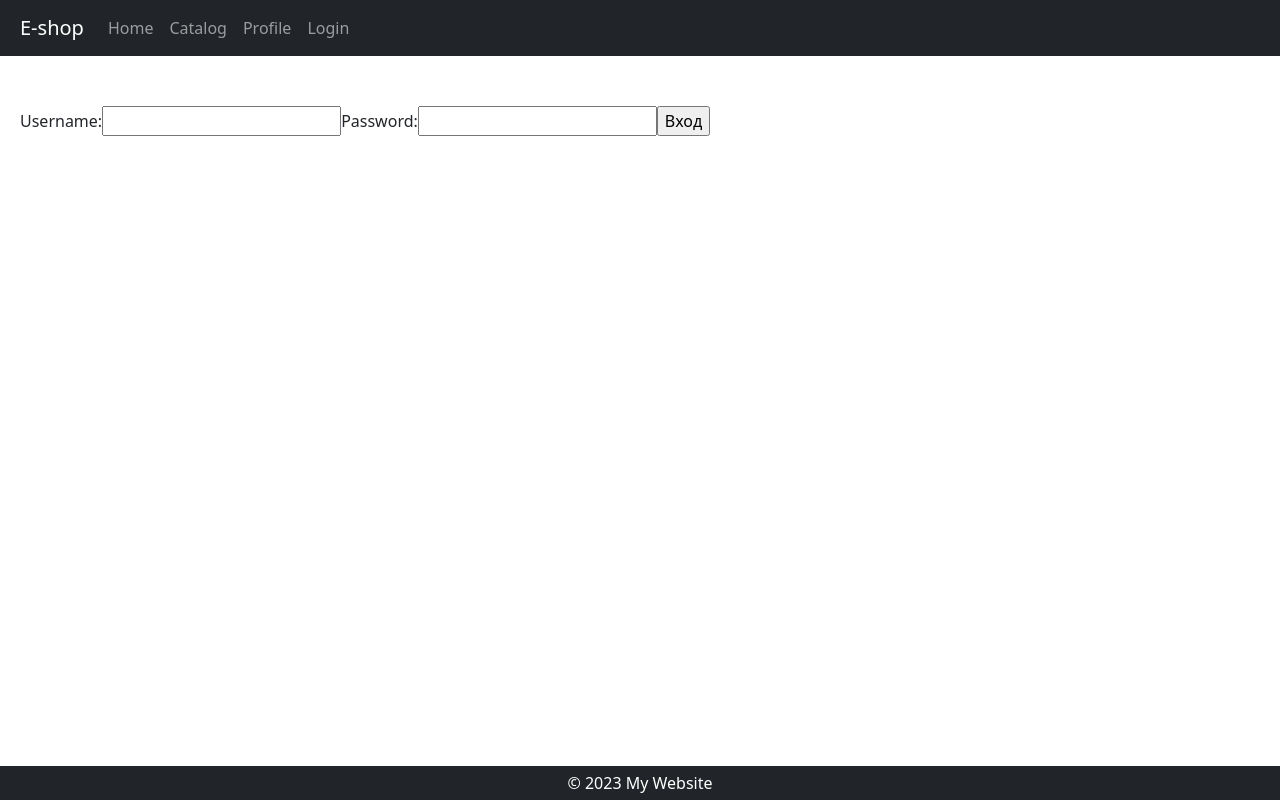
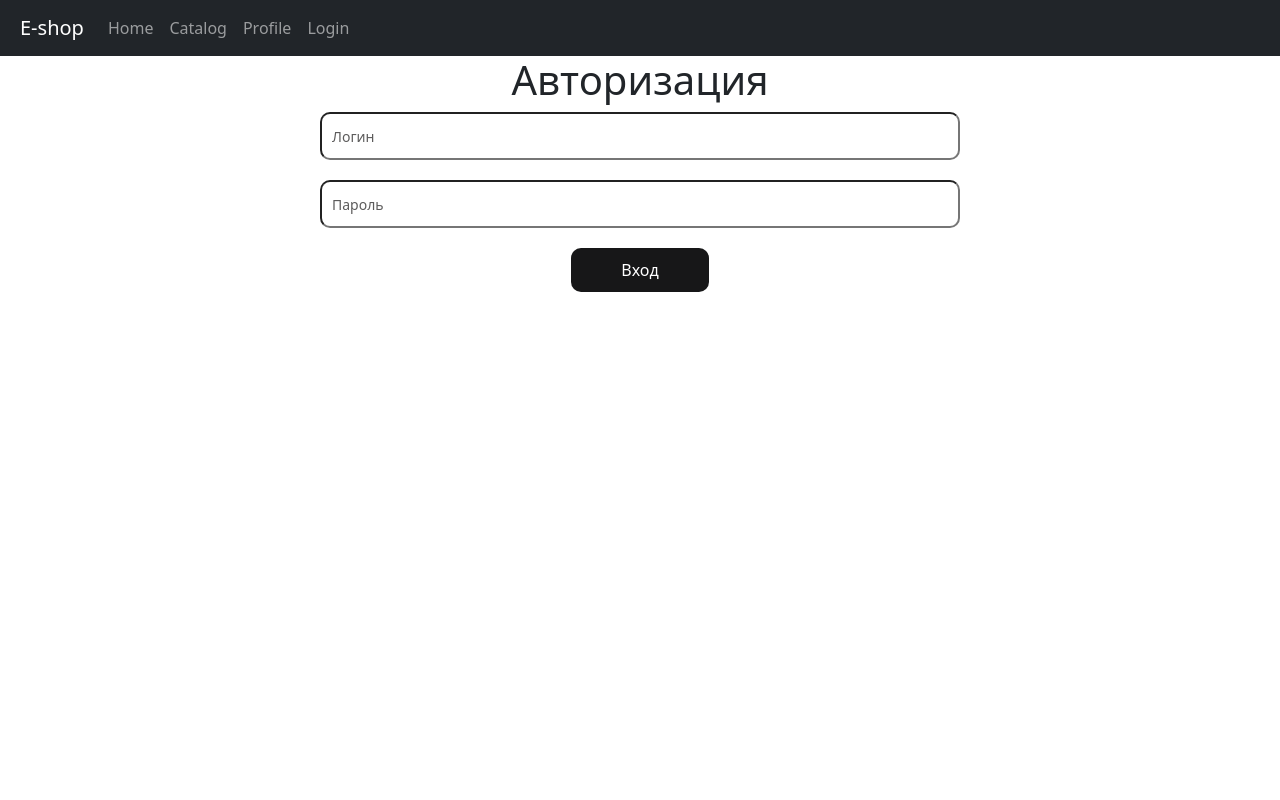
Before and after one commit to nikiforovki/my-shop, a React (Create React App) app: page /login in a window 1280 px wide. Shown: the top 800 px of the page. Built offline with nearby package versions, Linux system fonts and the light colour scheme.

Commit message:
TS/LOGIN

```diff
--- a/src/Pages/Profile.js
+++ /dev/null
@@ -1,50 +0,0 @@
-import React, { useEffect } from 'react';
-import { useLocation, useSearchParams, useNavigate } from 'react-router-dom';
-import useLocalStorage from './loginPage/useLocalStorage.js';
-
-const Profile = () => {
- const location = useLocation();
- const navigate = useNavigate();
- const [orders, setOrders] = useLocalStorage('orders', []);
- const [user, setUser] = useLocalStorage('user', null);
- const [searchParams, setSearchParams] = useSearchParams();
-
- useEffect(() => {
- const params = new URLSearchParams(location.search);
- const ordersParam = params.get('orders');
- if (ordersParam) {
- setOrders(JSON.parse(decodeURIComponent(ordersParam)));
- }
- }, [location]);
-
- const handleDelete = (orderId) => {
- const newOrders = orders.filter(order => order.id !== orderId);
- setOrders(newOrders);
- const newOrdersString = JSON.stringify(newOrders);
- searchParams.set('orders', encodeURIComponent(newOrdersString));
- setSearchParams(searchParams);
- };
-
- const handleLogout = () => {
- setUser(null);
- navigate('/');
- };
-
- return (
- <div>
-  {user && <p>Welcome, {user.name}</p>} {/* Отображаем имя пользователя */}
-  <button onClick={handleLogout}>Выход</button> {/* Добавляем функцию выхода */}
-  <h2>Заказы</h2>
-  <ul>
-    {orders.map(order => (
-      <li key={order.id}>
-        {order.description}
-        <button onClick={() => handleDelete(order.id)}>Отменить</button>
-      </li>
-    ))}
-  </ul>
- </div>
- );
-};
-
-export default Profile;
--- /dev/null
+++ b/src/Pages/Profile/Profile.module.css
@@ -0,0 +1,11 @@
+.center {
+    display: flex;
+    flex-direction: column;
+    justify-content: center;
+    align-items: center;
+    height: 100vh;
+   }
+
+   .zakaz {
+    text-align: center;
+   }
--- /dev/null
+++ b/src/Pages/Profile/Profile.tsx
@@ -0,0 +1,70 @@
+import React, { useEffect } from 'react';
+// import React, { useEffect, ChangeEvent, FormEvent } from 'react';
+import { useLocation, useSearchParams, useNavigate } from 'react-router-dom';
+import useLocalStorage from '../loginPage/useLocalStorage.js';
+import styles from './Profile.module.css';
+
+// import styles from '../Pages/Profile/Profile.module.css'
+
+
+
+
+
+interface Order {
+ id: string;
+ description: string;
+ date?: Date;
+}
+
+interface User {
+ name: string;
+}
+
+const Profile: React.FC = () => {
+ const location = useLocation();
+ const navigate = useNavigate();
+ const [orders, setOrders] = useLocalStorage<Order[]>('orders', []);
+ const [user, setUser] = useLocalStorage<User | null>('user', null);
+ const [searchParams, setSearchParams] = useSearchParams();
+
+ useEffect(() => {
+  const params = new URLSearchParams(location.search);
+  const ordersParam = params.get('orders');
+  if (ordersParam) {
+    setOrders(JSON.parse(decodeURIComponent(ordersParam)));
+  }
+}, [location, setOrders]);
+
+
+ const handleDelete = (orderId: string) => {
+   const newOrders = orders.filter(order => order.id !== orderId);
+   setOrders(newOrders);
+   const newOrdersString = JSON.stringify(newOrders);
+   searchParams.set('orders', encodeURIComponent(newOrdersString));
+   setSearchParams(searchParams);
+ };
+
+ const handleLogout = () => {
+   setUser(null);
+   navigate('/');
+ };
+
+ return (
+  <div className="center">
+  {user && <p>Welcome, {user.name}</p>}
+  {user && <button onClick={handleLogout}>Выйти</button>}
+  <h1 className={styles.zakaz}>Заказы</h1>
+  <ul>
+    {orders.map(order => (
+      <li key={order.id}>
+        {order.description}
+        {order.date && <p>Date: {order.date.toString()}</p>}
+        <button onClick={() => handleDelete(order.id)}>Отменить</button>
+      </li>
+    ))}
+  </ul>
+  </div>
+ );
+};
+
+export default Profile;
--- a/src/Pages/loginPage/Login.css
+++ /dev/null
@@ -1,36 +0,0 @@
-form {
-    display: flex;
-    flex-direction: column;
-    width: 300px;
-    margin: 0 auto;
-    padding: 20px;
-    background-color: #f8f9fa;
-    border: 1px solid #dee2e6;
-    border-radius: 5px;
-   }
-
-   label {
-    margin-bottom: 10px;
-    font-weight: bold;
-   }
-
-   input[type="text"],
-   input[type="password"] {
-    padding: 10px;
-    margin-bottom: 20px;
-    border: 1px solid #ced4da;
-    border-radius: 4px;
-   }
-
-   input[type="submit"] {
-    padding: 10px 20px;
-    background-color: #007BFF;
-    color: white;
-    border: none;
-    border-radius: 4px;
-    cursor: pointer;
-   }
-
-   input[type="submit"]:hover {
-    background-color: #0056b3;
-   }
--- a/src/Pages/loginPage/Login.js
+++ /dev/null
@@ -1,54 +0,0 @@
-import React, { useState } from 'react';
-import { useNavigate } from 'react-router-dom';
-import useLocalStorage from './useLocalStorage';
-
-
-// Объект с данными пользователей
-const users = {
- User1: { name: 'User1', password: 'pass1' },
- User2: { name: 'User2', password: 'pass2' },
-};
-
-const Login = () => {
- const [username, setUsername] = useState('');
- const [password, setPassword] = useState('');
- const navigate = useNavigate();
-
- const handleInputChange = (event) => {
-  if (event.target.name === 'username') {
-    setUsername(event.target.value);
-  } else if (event.target.name === 'password') {
-    setPassword(event.target.value);
-  }
- }
-
- const [user, setUser] = useLocalStorage('user', null);
-
- const handleSubmit = (event) => {
-  event.preventDefault();
-  if (users[username] && users[username].password === password) {
-    setUser(users[username]);
-    navigate('/Profile');
-  } else {
-    alert('Неверные учетные данные');
-  }
- }
-
-
-
- return (
-  <form style={{ paddingTop: '50px', marginLeft: '20px' }} onSubmit={handleSubmit}>
-    <label>
-      Username:
-      <input type="text" name="username" onChange={handleInputChange} />
-    </label>
-    <label>
-      Password:
-      <input type="password" name="password" onChange={handleInputChange} />
-    </label>
-    <input type="submit" value="Вход" />
-  </form>
- );
-}
-
-export default Login;
--- /dev/null
+++ b/src/Pages/loginPage/Login.module.css
@@ -0,0 +1,37 @@
+.form {
+   display: flex;
+   flex-direction: column;
+   align-items: center;
+   justify-content: center;
+   width: 50%; /* задайте желаемую ширину */
+   margin: auto; /* выравнивание по центру */
+  }
+
+  .input, .label {
+   display: block;
+   width: 100%; /* занимает всю ширину родительского элемента */
+  }
+
+  .input {
+   margin-bottom: 20px; /* добавляет пространство под каждым полем ввода */
+   padding: 10px;
+   border-radius: 10px;
+  }
+
+  .title {
+   text-align: center;
+  }
+
+  .submit {
+   background-color: #171718;
+   color: white;
+   border: none;
+   padding: 10px 50px;
+   border-radius: 10px;
+   cursor: pointer;
+  }
+
+  ::placeholder {
+   color: #5c5b5b;
+   font-size: 14px;
+  }
--- /dev/null
+++ b/src/Pages/loginPage/Login.tsx
@@ -0,0 +1,63 @@
+import React, { useState, FormEvent } from 'react';
+import { useNavigate } from 'react-router-dom';
+import useLocalStorage from './useLocalStorage';
+import styles from '../loginPage/Login.module.css';
+
+
+interface User {
+ name: string;
+ password: string;
+}
+
+const users: Record<string, User> = {
+ User1: { name: 'User1', password: 'pass1' },
+ User2: { name: 'User2', password: 'pass2' },
+};
+
+const Login: React.FC = () => {
+ const [username, setUsername] = useState<string>('');
+ const [password, setPassword] = useState<string>('');
+ const navigate = useNavigate();
+ const [user, setUser] = useLocalStorage<User | null>('user', null);
+
+ const handleInputChange = (event: React.ChangeEvent<HTMLInputElement>) => {
+   if (event.target.name === 'username') {
+     setUsername(event.target.value);
+   } else if (event.target.name === 'password') {
+     setPassword(event.target.value);
+   }
+ }
+
+ const handleSubmit = (event: FormEvent) => {
+   event.preventDefault();
+   if (users[username] && users[username].password === password) {
+     setUser(users[username]);
+     navigate('/Profile');
+   } else {
+     alert('Неверные учетные данные');
+   }
+ }
+
+ const handleLogout = () => {
+   setUser(null);
+   navigate('/Login');
+ }
+
+ return (
+   <form className={styles.form} onSubmit={handleSubmit}>
+     <label className={styles.label}>
+     <h1 className={styles.title}>Авторизация</h1>
+  {/* Логин: */}
+  <input className={styles.input} type="text" name="username" placeholder="Логин" onChange={handleInputChange} />
+</label>
+<label className={styles.label}>
+  {/* Пароль: */}
+  <input className={styles.input + ' ' + styles.password} type="password" name="password" placeholder="Пароль" onChange={handleInputChange} />
+</label>
+     <input className={styles.submit} type="submit" value="Вход" />
+     {user && <button className={styles.logout} onClick={handleLogout}>Выйти</button>}
+   </form>
+ );
+}
+
+export default Login;
```
Also changed, not shown: src/components/Header.jsx (+4 -3 lines), src/reportWebVitals.js (added, +13 -0 lines).
